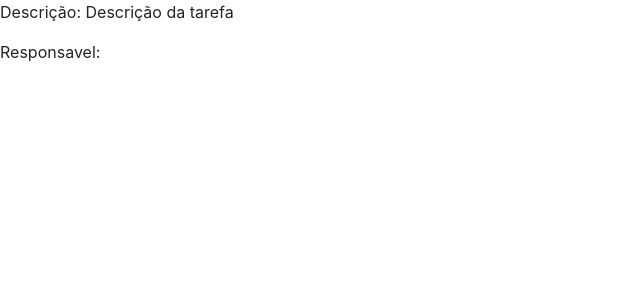
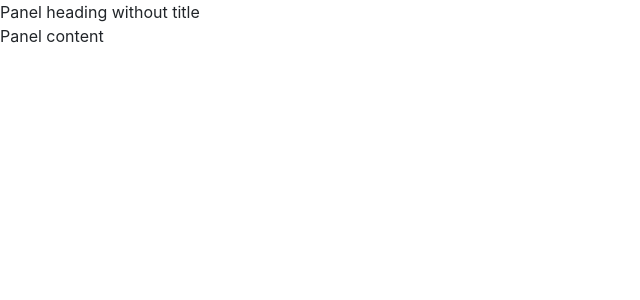
Before and after one commit to Jucalino/diretivas, an Angular app: page / in a window 1280 px wide. Shown: the top 300 px of the page, without its empty margins (0-640 px from the left). Built offline with nearby package versions, Linux system fonts and the light colour scheme.

Commit message:
ng content

```diff
--- a/src/app/app.component.html
+++ b/src/app/app.component.html
@@ -4,4 +4,5 @@
  <!-- <app-diretiva-ngfor></app-diretiva-ngfor> -->
 <!-- <app-diretiva-ngclass></app-diretiva-ngclass> -->
 <!-- <app-diretiva-ngstyle></app-diretiva-ngstyle> -->
-<app-operador-elvis></app-operador-elvis>
+<!-- <app-operador-elvis></app-operador-elvis> -->
+<app-exemplo-ng-content></app-exemplo-ng-content>
--- a/src/app/app.module.ts
+++ b/src/app/app.module.ts
@@ -9,6 +9,7 @@ import { DiretivaNgclassComponent } from './diretiva-ngclass/diretiva-ngclass.co
 import { DiretivaNgstyleComponent } from './diretiva-ngstyle/diretiva-ngstyle.component';
 import { FormsModule } from '@angular/forms';
 import { OperadorElvisComponent } from './operador-elvis/operador-elvis.component';
+import { ExemploNgContentComponent } from './exemplo-ng-content/exemplo-ng-content.component';
 
 @NgModule({
   declarations: [
@@ -18,7 +19,8 @@ import { OperadorElvisComponent } from './operador-elvis/operador-elvis.componen
     DiretivaNgforComponent,
     DiretivaNgclassComponent,
     DiretivaNgstyleComponent,
-    OperadorElvisComponent
+    OperadorElvisComponent,
+    ExemploNgContentComponent
   ],
   imports: [
     BrowserModule,
--- /dev/null
+++ b/src/app/exemplo-ng-content/exemplo-ng-content.component.html
@@ -0,0 +1,6 @@
+<div class="panel panel-default">
+  <div class="panel-heading">Panel heading without title</div>
+  <div class="panel-body">
+    Panel content
+  </div>
+</div>
--- /dev/null
+++ b/src/app/exemplo-ng-content/exemplo-ng-content.component.ts
@@ -0,0 +1,15 @@
+import { Component, OnInit } from '@angular/core';
+
+@Component({
+  selector: 'app-exemplo-ng-content',
+  templateUrl: './exemplo-ng-content.component.html',
+  styleUrls: ['./exemplo-ng-content.component.scss']
+})
+export class ExemploNgContentComponent implements OnInit {
+
+  constructor() { }
+
+  ngOnInit(): void {
+  }
+
+}
--- a/src/index.html
+++ b/src/index.html
@@ -6,6 +6,7 @@
   <base href="/">
   <meta name="viewport" content="width=device-width, initial-scale=1">
   <link rel="icon" type="image/x-icon" href="favicon.ico">
+  <link rel="stylesheet" href="https://cdn.jsdelivr.net/npm/bootstrap-icons@1.13.1/font/bootstrap-icons.min.css">
 </head>
 <body>
   <app-root></app-root>
```
Also changed, not shown: src/app/exemplo-ng-content/exemplo-ng-content.component.scss (added), 1 other file (tests, documents, lock files or other folders).
